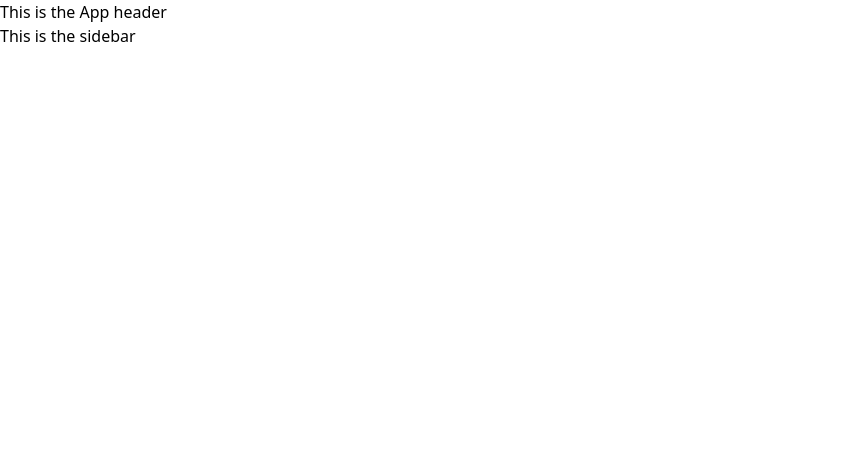
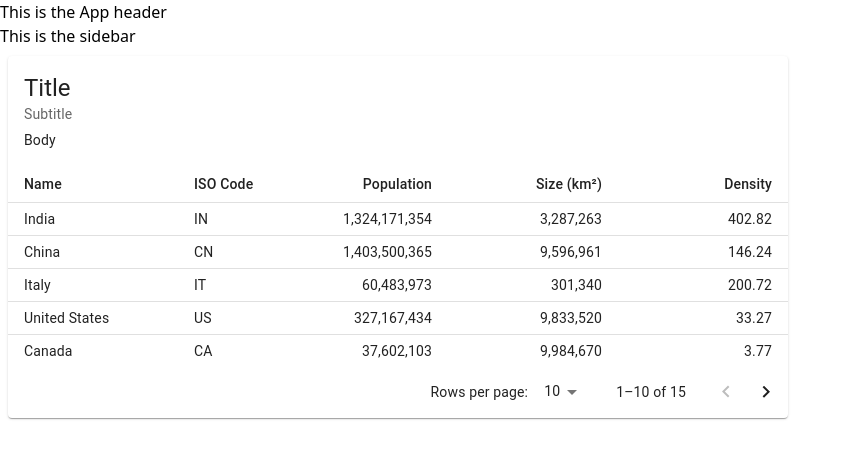
Before and after one commit to NisalaDulanaka/medicalink-ehr-frontend, a React (Vite) app: page / in a window 1280 px wide. Shown: the top 458 px of the page, without its empty margins (0-852 px from the left). Built offline with nearby package versions, Linux system fonts and the light colour scheme.

Commit message:
Create dense table with title, add pagination

```diff
--- a/src/App.tsx
+++ b/src/App.tsx
@@ -1,6 +1,7 @@
 import "./App.css";
 import AppHeader from "./components/app-header/AppHeader";
 import Sidebar from "./components/sidebar/Sidebar";
+import DenseTable from "./components/dense-table/DenseTable";
 
 function App() {
   // IMPORTANT: Do not change the classes in this component
@@ -21,6 +22,7 @@
 
           <div className="flex-auto bg-green-100">
             {/* This is where I'll add the tab component */}
+            <DenseTable />
           </div>
 
         </div>
--- /dev/null
+++ b/src/components/dense-table/DenseTable.tsx
@@ -0,0 +1,179 @@
+import * as React from "react";
+import Paper from "@mui/material/Paper";
+import { Box } from "@mui/material";
+import TablePagination from "@mui/material/TablePagination";
+import CardContent from "@mui/material/CardContent";
+import Typography from "@mui/material/Typography";
+import Table from "@mui/material/Table";
+import TableBody from "@mui/material/TableBody";
+import TableCell from "@mui/material/TableCell";
+import TableContainer from "@mui/material/TableContainer";
+import TableHead from "@mui/material/TableHead";
+import TableRow from "@mui/material/TableRow";
+
+interface Column {
+  id: "name" | "code" | "population" | "size" | "density";
+  label: string;
+  minWidth?: number;
+  align?: "right";
+  format?: (value: number) => string;
+}
+
+const columns: readonly Column[] = [
+  { id: "name", label: "Name", minWidth: 170 },
+  { id: "code", label: "ISO\u00a0Code", minWidth: 100 },
+  {
+    id: "population",
+    label: "Population",
+    minWidth: 170,
+    align: "right",
+    format: (value: number) => value.toLocaleString("en-US"),
+  },
+  {
+    id: "size",
+    label: "Size\u00a0(km\u00b2)",
+    minWidth: 170,
+    align: "right",
+    format: (value: number) => value.toLocaleString("en-US"),
+  },
+  {
+    id: "density",
+    label: "Density",
+    minWidth: 170,
+    align: "right",
+    format: (value: number) => value.toFixed(2),
+  },
+];
+
+interface Data {
+  name: string;
+  code: string;
+  population: number;
+  size: number;
+  density: number;
+}
+
+function createData(
+  name: string,
+  code: string,
+  population: number,
+  size: number
+): Data {
+  const density = population / size;
+  return { name, code, population, size, density };
+}
+
+const rows = [
+  createData("India", "IN", 1324171354, 3287263),
+  createData("China", "CN", 1403500365, 9596961),
+  createData("Italy", "IT", 60483973, 301340),
+  createData("United States", "US", 327167434, 9833520),
+  createData("Canada", "CA", 37602103, 9984670),
+  createData("Australia", "AU", 25475400, 7692024),
+  createData("Germany", "DE", 83019200, 357578),
+  createData("Ireland", "IE", 4857000, 70273),
+  createData("Mexico", "MX", 126577691, 1972550),
+  createData("Japan", "JP", 126317000, 377973),
+  createData("France", "FR", 67022000, 640679),
+  createData("United Kingdom", "GB", 67545757, 242495),
+  createData("Russia", "RU", 146793744, 17098246),
+  createData("Nigeria", "NG", 200962417, 923768),
+  createData("Brazil", "BR", 210147125, 8515767),
+];
+
+export default function DenseTable() {
+  const [page, setPage] = React.useState(0);
+  const [rowsPerPage, setRowsPerPage] = React.useState(10);
+
+  const handleChangePage = (event: unknown, newPage: number) => {
+    setPage(newPage);
+  };
+
+  const handleChangeRowsPerPage = (
+    event: React.ChangeEvent<HTMLInputElement>
+  ) => {
+    setRowsPerPage(+event.target.value);
+    setPage(0);
+  };
+
+  return (
+    <Box
+      sx={{
+        display: "flex",
+        flexWrap: "wrap",
+        "& > :not(style)": {
+          m: 1,
+          width: "auto",
+          height: "auto",
+        },
+      }}
+    >
+      <Paper sx={{ width: "100%", overflow: "hidden" }}>
+        <CardContent>
+          <Typography variant="h5" component="div">
+            Title
+          </Typography>
+          <Typography
+            gutterBottom
+            sx={{ color: "text.secondary", fontSize: 14 }}
+          >
+            Subtitle
+          </Typography>
+          <Typography variant="body2">Body</Typography>
+        </CardContent>
+        <TableContainer sx={{ maxHeight: 200 }}>
+          <Table stickyHeader aria-label="sticky table" size="small">
+            <TableHead>
+              <TableRow>
+                {columns.map((column) => (
+                  <TableCell
+                    key={column.id}
+                    align={column.align}
+                    style={{ minWidth: column.minWidth }}
+                  >
+                    {column.label}
+                  </TableCell>
+                ))}
+              </TableRow>
+            </TableHead>
+            <TableBody>
+              {rows
+                .slice(page * rowsPerPage, page * rowsPerPage + rowsPerPage)
+                .map((row) => {
+                  return (
+                    <TableRow
+                      hover
+                      role="checkbox"
+                      tabIndex={-1}
+                      key={row.code}
+                    >
+                      {columns.map((column) => {
+                        const value = row[column.id];
+                        return (
+                          <TableCell key={column.id} align={column.align}>
+                            {column.format && typeof value === "number"
+                              ? column.format(value)
+                              : value}
+                          </TableCell>
+                        );
+                      })}
+                    </TableRow>
+                  );
+                })}
+            </TableBody>
+          </Table>
+        </TableContainer>
+
+        <TablePagination
+          rowsPerPageOptions={[10, 25, 100]}
+          component="div"
+          count={rows.length}
+          rowsPerPage={rowsPerPage}
+          page={page}
+          onPageChange={handleChangePage}
+          onRowsPerPageChange={handleChangeRowsPerPage}
+        />
+      </Paper>
+    </Box>
+  );
+}
```
